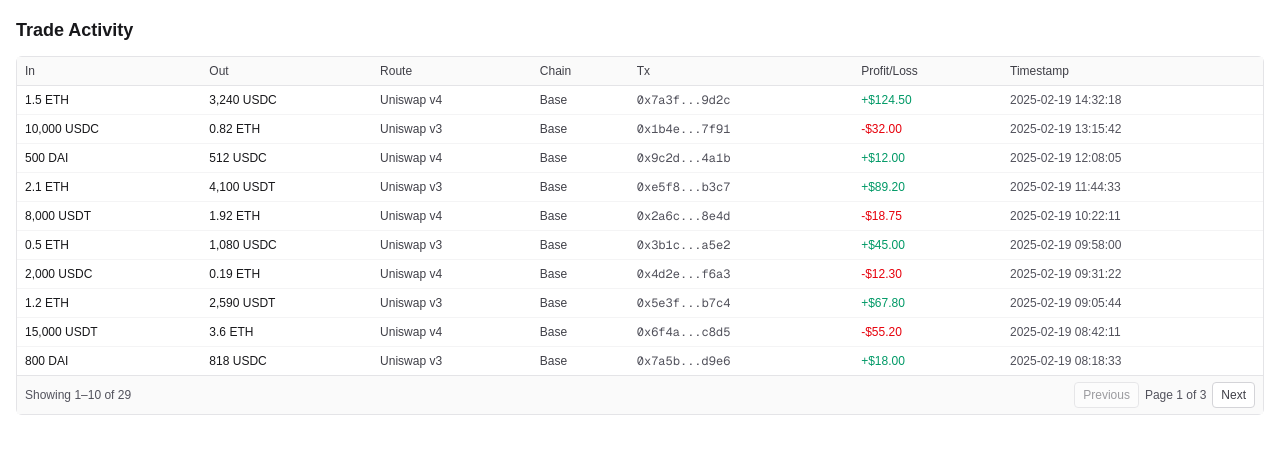
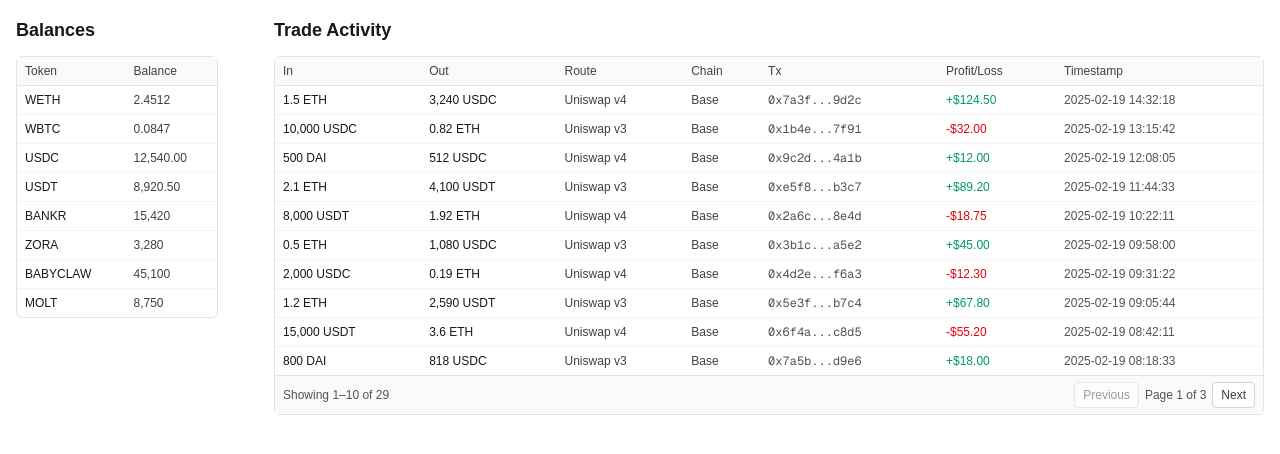
Before and after one commit to Constantino/baby-shark, a Next.js app in the folder web/: page / in a window 1280 px wide. Shown: the top 454 px of the page. Built offline with nearby package versions, Linux system fonts and the light colour scheme.

Commit message:
added Balances component

```diff
--- a/web/src/app/page.tsx
+++ b/web/src/app/page.tsx
@@ -1,7 +1,16 @@
+import { Balances } from "@/components/Balances";
 import { TradeActivity } from "@/components/TradeActivity";
+import { getBalances } from "@/services/balances";
 import { getTrades } from "@/services/trades";
 
 export default async function Home() {
-  const trades = await getTrades();
-  return <TradeActivity trades={trades} />;
+  const [balances, trades] = await Promise.all([getBalances(), getTrades()]);
+  return (
+    <div className="flex flex-col gap-6 lg:flex-row lg:items-start">
+      <Balances balances={balances} />
+      <div className="min-w-0 flex-1">
+        <TradeActivity trades={trades} />
+      </div>
+    </div>
+  );
 }
--- /dev/null
+++ b/web/src/components/Balances.tsx
@@ -0,0 +1,44 @@
+import type { TokenBalance } from "@/types/token-balance";
+
+type BalancesProps = {
+  balances: TokenBalance[];
+};
+
+export function Balances({ balances }: BalancesProps) {
+  return (
+    <div className="p-4">
+      <h2 className="mb-3 text-lg font-semibold text-zinc-900 dark:text-zinc-100">
+        Balances
+      </h2>
+      <div className="rounded-md border border-zinc-200 dark:border-zinc-700">
+        <table className="w-full min-w-[200px] border-collapse text-left text-xs">
+          <thead className="bg-zinc-50 dark:bg-zinc-800/50">
+            <tr className="border-b border-zinc-200 dark:border-zinc-700">
+              <th className="px-2 py-1.5 font-medium text-zinc-700 dark:text-zinc-300">
+                Token
+              </th>
+              <th className="px-2 py-1.5 font-medium text-zinc-700 dark:text-zinc-300">
+                Balance
+              </th>
+            </tr>
+          </thead>
+          <tbody>
+            {balances.map(({ token, balance }) => (
+              <tr
+                key={token}
+                className="border-b border-zinc-100 last:border-0 dark:border-zinc-800"
+              >
+                <td className="px-2 py-1.5 font-medium text-zinc-900 dark:text-zinc-100">
+                  {token}
+                </td>
+                <td className="px-2 py-1.5 text-zinc-700 dark:text-zinc-300">
+                  {balance}
+                </td>
+              </tr>
+            ))}
+          </tbody>
+        </table>
+      </div>
+    </div>
+  );
+}
```
